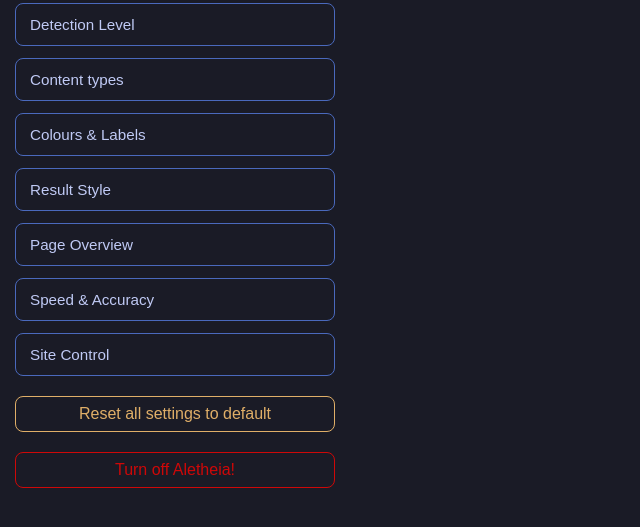
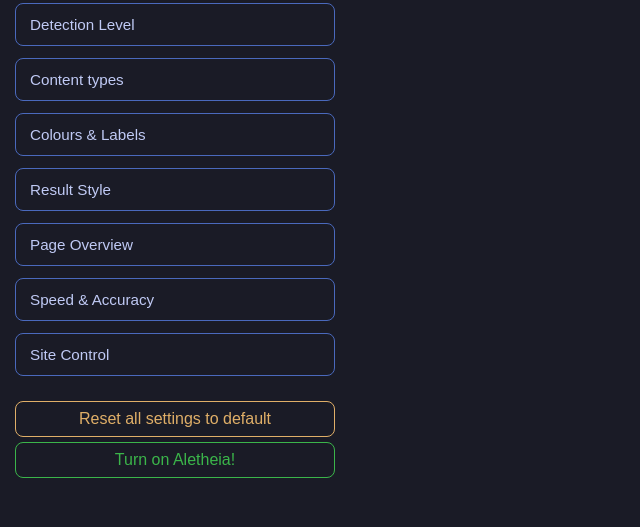
Before and after one commit to tpercival01/aletheia, a website built with Parcel: page src/ui/settings/settings.html in a window 1280 px wide. Both pictures are taken after a click on the element "Turn off Aletheia!". Shown: the part 71-598 px from the top of the page, without its empty margins (0-640 px from the left). Built offline with nearby package versions, Linux system fonts and the light colour scheme; some packages are replaced by stand-ins of ours.

Commit message:
Minor changes to make the on/off button work in a UI sense but also save a state variable in memory. Just need to hookup background and content so nothing runs if "off".

```diff
--- a/src/ui/settings/settings.css
+++ b/src/ui/settings/settings.css
@@ -15,6 +15,10 @@
   --brand-red-hover: #e02d2d;
   --brand-red-active: #a30606;
   --brand-red-muted: #ffcccc;
+  --brand-green: #3bb54a;
+  --brand-green-hover: #4dcc5e;
+  --brand-green-active: #2a8f36;
+  --brand-green-muted: #ccf2d5;
 
   --font-family-sans: system-ui, -apple-system, BlinkMacSystemFont, "Segoe UI",
     Roboto, Oxygen, Ubuntu, Cantarell, "Open Sans", "Helvetica Neue", sans-serif;
@@ -95,13 +99,13 @@
 }
 
 /* Off button */
-#off_button_container {
+.off_button_container {
   display: flex;
   justify-content: center;
-  margin-top: 20px;
+  margin-top: 5px;
 }
 
-#off_button_container button {
+.off_button_container button {
   background: transparent;
   border: 1px solid var(--brand-red);
   font-size: 1rem;
@@ -114,15 +118,51 @@
   width: 100%;
 }
 
-#off_button_container button:hover {
+.off_button_container button:hover {
   background-color: var(--brand-red-hover);
   color: var(--bg-primary);
 }
 
-#off_button_container button:active {
+.off_button_container button:active {
   background-color: var(--brand-red-active);
   border: var(--brand-red-active);
   color: var(--bg-primary);
+  transform: scale(0.9);
+}
+
+/*
+When clicked, turn button to an on state and change UI
+*/
+
+.on_button_container {
+  display: flex;
+  justify-content: center;
+  margin-top: 5px;
+}
+
+.on_button_container button {
+  background: transparent;
+  border: 1px solid var(--brand-green);
+  font-size: 1rem;
+  font-weight: 500;
+  padding: 8px 16px;
+  border-radius: var(--border-radius-medium);
+  cursor: pointer;
+  transition: all var(--transition-fast);
+  color: var(--brand-green);
+  width: 100%;
+}
+
+.on_button_container button:hover {
+  background-color: var(--brand-green-hover);
+  color: var(--bg-primary);
+}
+
+.on_button_container button:active {
+  background-color: var(--brand-green-active);
+  border: var(--brand-green-active);
+  color: var(--bg-primary);
+  transform: scale(0.9);
 }
 
 /*
@@ -363,7 +403,7 @@
 .reset_default {
   display: flex;
   justify-content: center;
-  margin-top: 20px;
+  margin-top: 25px;
 }
 
 .reset_default button {
--- a/src/ui/settings/settings.html
+++ b/src/ui/settings/settings.html
@@ -40,10 +40,10 @@
                         Site Control
                     </button>
                 </div>
-                <div class="reset_default">
+                <div class="reset_default" id="reset_default_button">
                     <button>Reset all settings to default</button>
                 </div>
-                <div id="off_button_container">
+                <div class="off_button_container" id="master_switch_button">
                     <button>Turn off Aletheia!</button>
                 </div>
             </main>
--- a/src/ui/settings/settings.js
+++ b/src/ui/settings/settings.js
@@ -62,17 +62,21 @@
     }
 });
 
-document.querySelector(".reset_default").addEventListener("click", () => {
-    console.log("All settings reset to default");
+const master_switch = document.getElementById("master_switch_button");
+const master_switch_button = master_switch.querySelector("button");
+const reset_default = document.getElementById("reset_default_button");
+
+reset_default.addEventListener("click", () => {
     chrome.storage.local.set({settings: default_settings});
 })
 
-document.getElementById("off_button_container").addEventListener("click", () => {
-    console.log("Off button clicked");
-    chrome.storage.local.get("state", (result) => {
-        // need to fix
-
-        // result["state"]["MASTER_SWITCH"] = "OFF";
-        // chrome.storage.local.set({state: result});
+master_switch.addEventListener("click", () => {
+    chrome.storage.local.get("enabled", ({enabled = true}) => {
+        const newEnabled = !enabled;
+        chrome.storage.local.set({enabled: newEnabled}, () => {
+            master_switch.classList.toggle("on_button_container", !newEnabled);
+            master_switch.classList.toggle("off_button_container", newEnabled);
+            master_switch_button.textContent = newEnabled ? "Turn off Aletheia!" : "Turn on Aletheia!";
+        });
     });
 });
```
Also changed, not shown: src/background/background.js (+21 -0 lines), src/ui/settings/content_types.html (+1 -0 lines).
